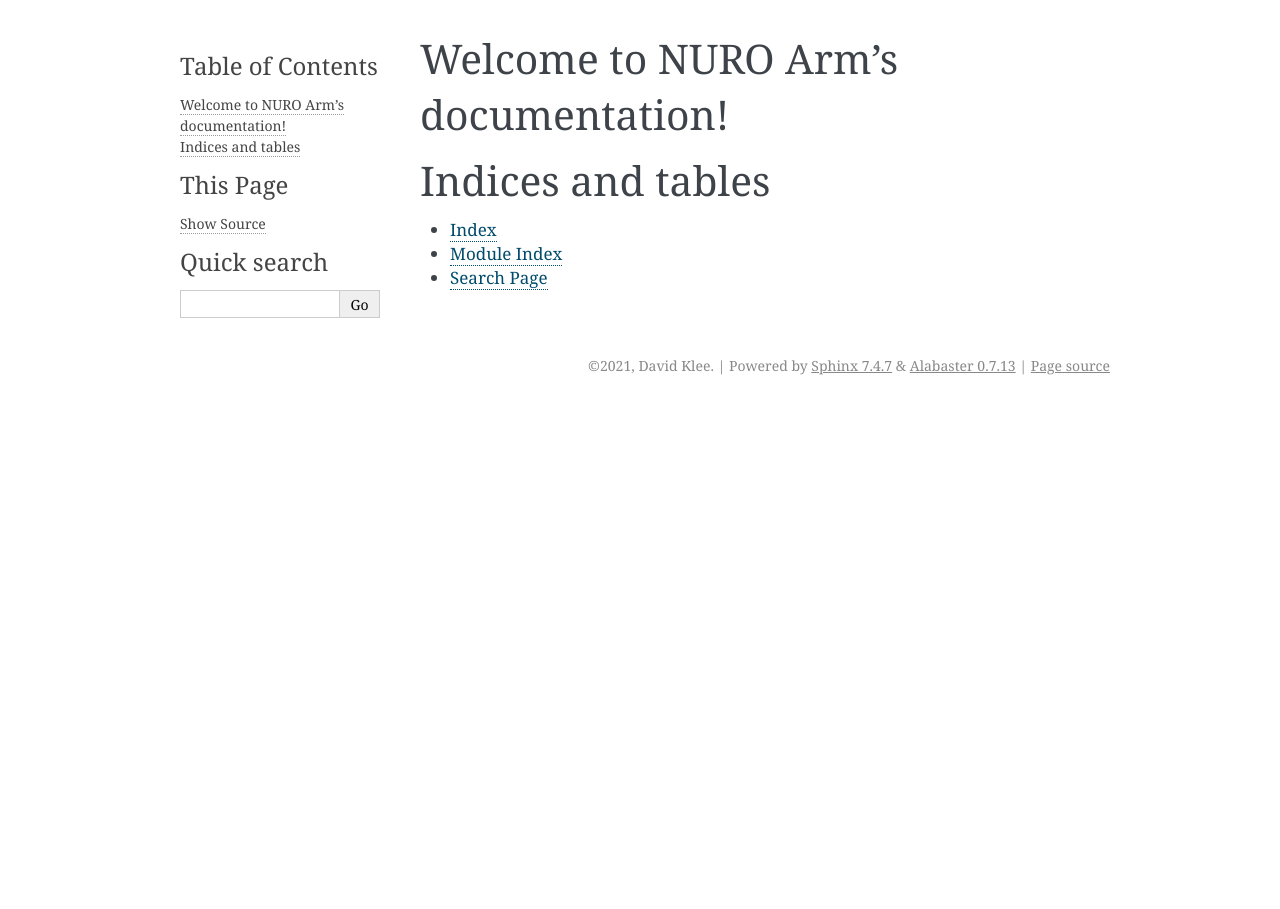
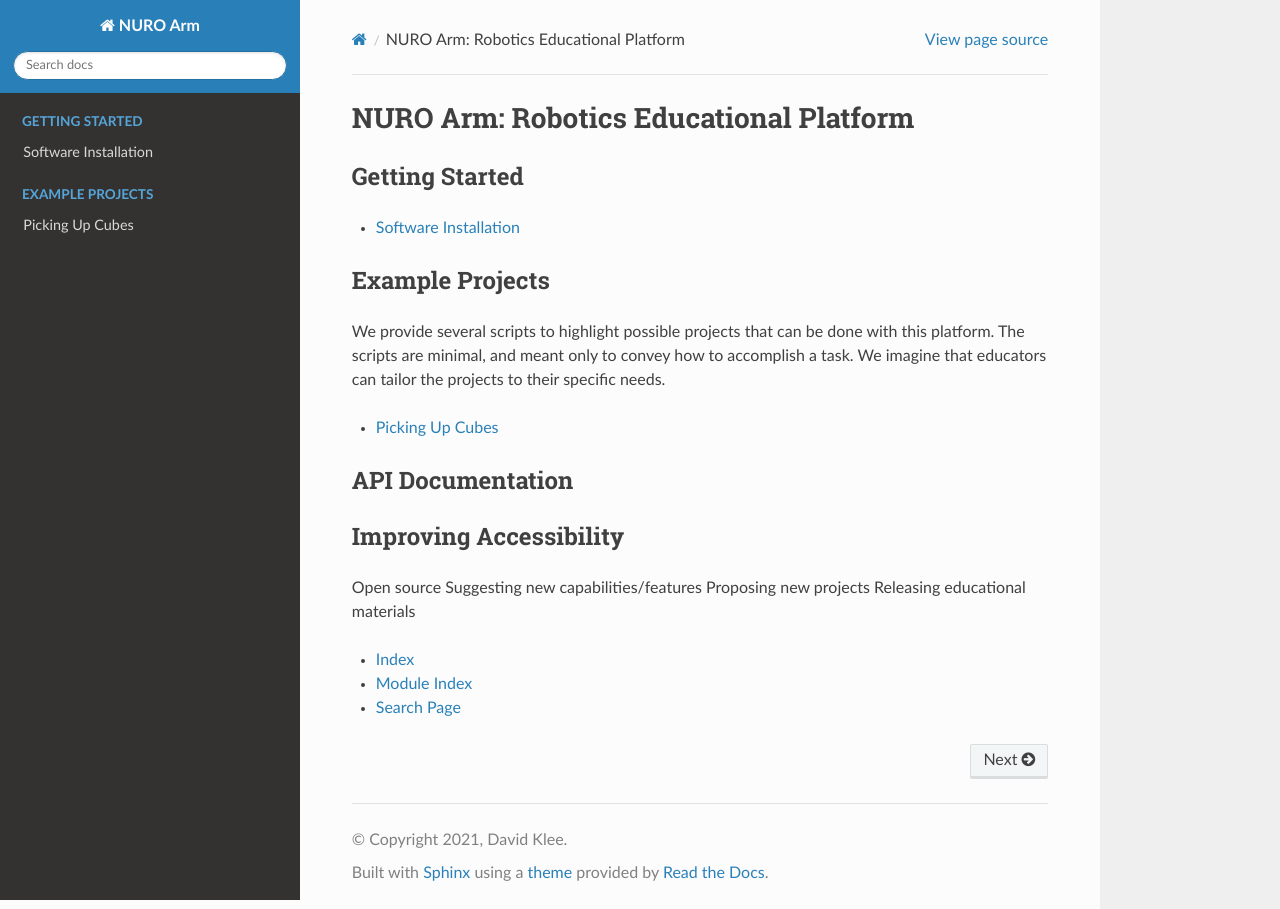
Before and after one commit to dmklee/nuro-arm, a Sphinx documentation site: the page built from docs/index.rst, in a window 1280 px wide. Built offline with Sphinx 7.4.7 and the Read the Docs theme 2.0.0, drawn with Linux system fonts in a browser that asks for light colours.

Commit message:
laying out docs template

```diff
--- a/docs/conf.py
+++ b/docs/conf.py
@@ -31,6 +31,7 @@ release = '0.0.1'
 # extensions coming with Sphinx (named 'sphinx.ext.*') or your custom
 # ones.
 extensions = [
+    "sphinx_rtd_theme",
 ]
 
 # Add any paths that contain templates here, relative to this directory.
@@ -47,7 +48,7 @@ exclude_patterns = ['_build', 'Thumbs.db', '.DS_Store']
 # The theme to use for HTML and HTML Help pages.  See the documentation for
 # a list of builtin themes.
 #
-html_theme = 'alabaster'
+html_theme = 'sphinx_rtd_theme'
 
 # Add any paths that contain custom static files (such as style sheets) here,
 # relative to this directory. They are copied after the builtin static files,
--- a/docs/index.rst
+++ b/docs/index.rst
@@ -1,19 +1,46 @@
-.. NURO Arm documentation master file, created by
-   sphinx-quickstart on Mon Aug  2 12:01:51 2021.
-   You can adapt this file completely to your liking, but it should at least
-   contain the root `toctree` directive.
-
-Welcome to NURO Arm's documentation!
-====================================
+NURO Arm: Robotics Educational Platform
+=======================================
 
 .. toctree::
    :maxdepth: 2
    :caption: Contents:
 
 
+Getting Started
+---------------
 
-Indices and tables
-==================
+* :doc:`/guides/software-installation`
+
+.. toctree::
+    :maxdepth: 2
+    :hidden:
+    :caption: Getting Started
+
+    /guides/software-installation
+
+Example Projects
+----------------
+We provide several scripts to highlight possible projects that can be done with this platform.  The scripts are minimal, and meant only to convey how to accomplish a task.  We imagine that educators can tailor the projects to their specific needs.
+
+* :doc:`/projects/picking-up-cubes`
+
+.. toctree::
+    :maxdepth: 2
+    :hidden:
+    :caption: Example Projects
+
+    /projects/picking-up-cubes
+
+API Documentation
+-----------------
+
+Improving Accessibility
+-----------------------
+
+Open source
+Suggesting new capabilities/features
+Proposing new projects
+Releasing educational materials
 
 * :ref:`genindex`
 * :ref:`modindex`
```
Also changed, not shown: docs/guides/software-installation.rst (added, +12 -0 lines), docs/projects/picking-up-cubes.rst (added, +12 -0 lines).
